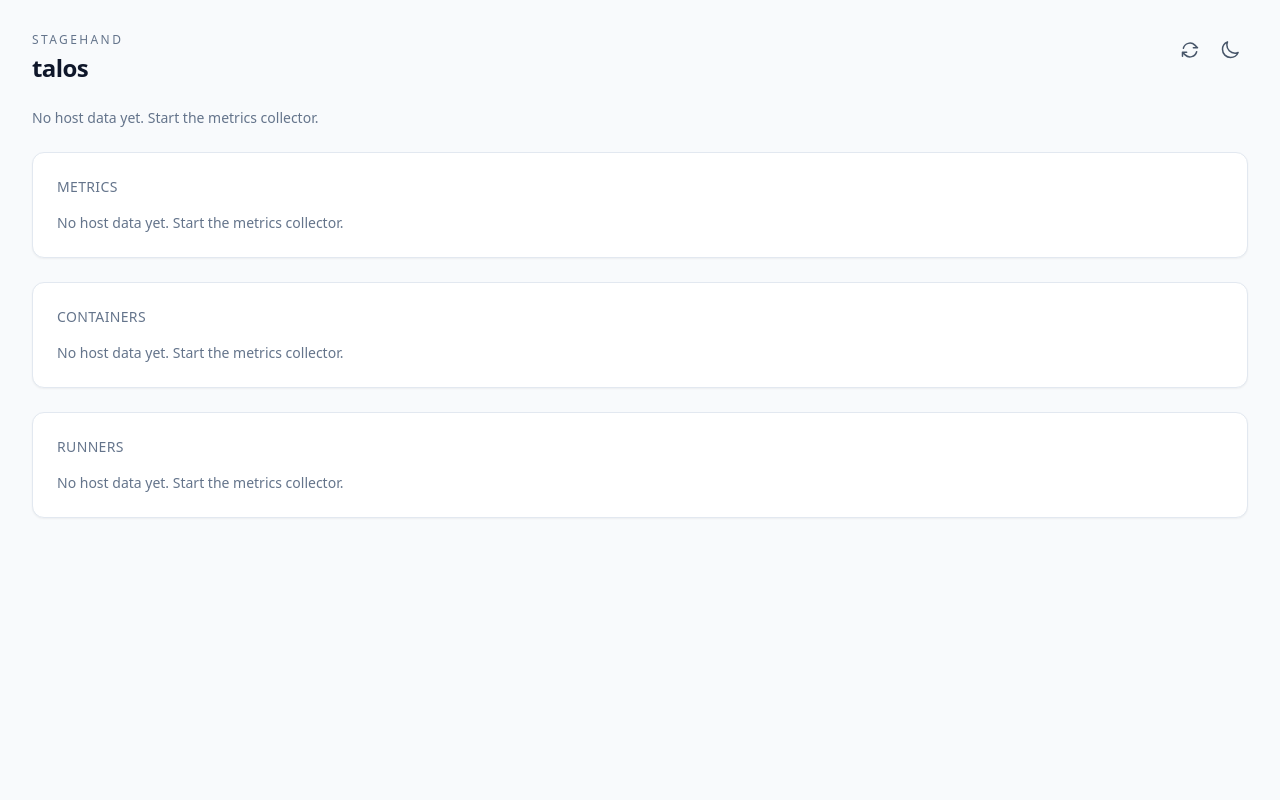
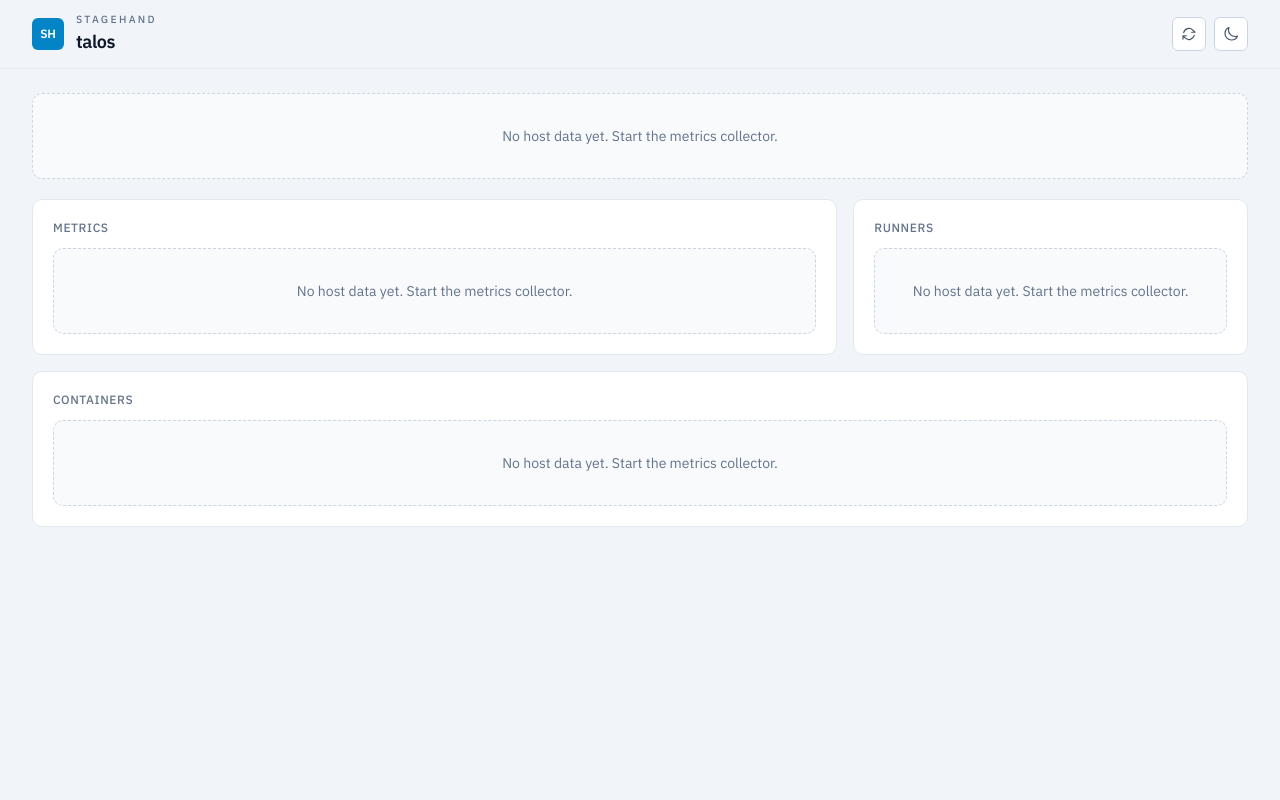
Before and after one commit to travisprol0/stagehand, a Django app: page / in a window 1280 px wide. Run offline with Django 5.2, Linux system fonts and the light colour scheme; data that the repository does not hold is empty; some libraries are stand-ins or nearby versions.

Commit message:
new styling

```diff
--- a/monitor/static/monitor/css/custom.css
+++ b/monitor/static/monitor/css/custom.css
@@ -1,3 +1,108 @@
+@import url("https://fonts.googleapis.com/css2?family=IBM+Plex+Mono:wght@400;500;600&family=IBM+Plex+Sans:wght@400;500;600&display=swap");
+
+:root {
+  --panel-radius: 0.625rem;
+}
+
+body {
+  font-family: "IBM Plex Sans", ui-sans-serif, system-ui, sans-serif;
+}
+
+.font-mono,
+.tabular-nums,
+.container-logs pre {
+  font-family: "IBM Plex Mono", ui-monospace, SFMono-Regular, Menlo, monospace;
+}
+
+.panel {
+  border-radius: var(--panel-radius);
+  border: 1px solid rgb(226 232 240);
+  background: #fff;
+  box-shadow: inset 0 1px 0 rgb(255 255 255 / 0.8);
+}
+
+.dark .panel {
+  border-color: rgb(39 39 42);
+  background: rgb(24 24 27);
+  box-shadow: inset 0 1px 0 rgb(255 255 255 / 0.04);
+}
+
+.panel-muted {
+  border-radius: var(--panel-radius);
+  border: 1px dashed rgb(203 213 225);
+  background: rgb(248 250 252);
+}
+
+.dark .panel-muted {
+  border-color: rgb(63 63 70);
+  background: rgb(24 24 27 / 0.5);
+}
+
 .monitor-table-scroll {
   overflow-x: auto;
 }
+
+.monitor-table-scroll thead th {
+  position: sticky;
+  top: 0;
+  z-index: 1;
+  background: rgb(248 250 252);
+}
+
+.dark .monitor-table-scroll thead th {
+  background: rgb(24 24 27);
+}
+
+.live-pulse {
+  animation: live-pulse 1.8s ease-in-out infinite;
+}
+
+@keyframes live-pulse {
+  0%,
+  100% {
+    opacity: 1;
+    transform: scale(1);
+  }
+  50% {
+    opacity: 0.45;
+    transform: scale(0.85);
+  }
+}
+
+.busy-pulse {
+  animation: busy-pulse 1.4s ease-in-out infinite;
+}
+
+@keyframes busy-pulse {
+  0%,
+  100% {
+    box-shadow: 0 0 0 0 rgb(14 165 233 / 0.45);
+  }
+  50% {
+    box-shadow: 0 0 0 4px rgb(14 165 233 / 0);
+  }
+}
+
+.container-logs h3 {
+  margin: 0 0 0.75rem;
+  font-size: 0.75rem;
+  font-weight: 600;
+  letter-spacing: 0.08em;
+  text-transform: uppercase;
+  color: rgb(148 163 184);
+}
+
+.container-logs pre {
+  margin: 0;
+  white-space: pre-wrap;
+  word-break: break-word;
+  font-size: 0.75rem;
+  line-height: 1.45;
+  color: rgb(226 232 240);
+}
+
+.container-logs .error {
+  margin: 0;
+  font-size: 0.875rem;
+  color: rgb(248 113 113);
+}
--- a/monitor/templates/monitor/base.html
+++ b/monitor/templates/monitor/base.html
@@ -4,11 +4,19 @@
   <head>
     <meta charset="utf-8" />
     <meta name="viewport" content="width=device-width, initial-scale=1" />
-    <title>{% block title %}Talos Monitor{% endblock %}</title>
+    <title>{% block title %}Stagehand{% endblock %}</title>
     <script src="https://cdn.tailwindcss.com"></script>
     <script>
       tailwind.config = {
         darkMode: "class",
+        theme: {
+          extend: {
+            fontFamily: {
+              sans: ["IBM Plex Sans", "ui-sans-serif", "system-ui", "sans-serif"],
+              mono: ["IBM Plex Mono", "ui-monospace", "SFMono-Regular", "Menlo", "monospace"],
+            },
+          },
+        },
       };
     </script>
     <style>[x-cloak] { display: none !important; }</style>
@@ -19,7 +27,7 @@
     {% block extra_head %}{% endblock %}
   </head>
   <body
-    class="min-h-full bg-slate-50 text-slate-900 dark:bg-slate-950 dark:text-slate-100"
+    class="min-h-full bg-slate-100 text-slate-900 antialiased dark:bg-zinc-950 dark:text-zinc-100"
     @open-log-modal.window="openLogModal()"
     @keydown.escape.window="closeLogModal()"
   >
--- a/monitor/templates/monitor/dashboard.html
+++ b/monitor/templates/monitor/dashboard.html
@@ -3,42 +3,47 @@
 {% block title %}{{ host_name }} — Stagehand{% endblock %}
 
 {% block body %}
-<main class="mx-auto max-w-7xl px-4 py-8 sm:px-6 lg:px-8">
-  <header class="mb-6 flex flex-wrap items-start justify-between gap-4">
-    <div>
-      <p class="text-xs font-medium uppercase tracking-[0.2em] text-slate-500 dark:text-slate-400">
-        Stagehand
-      </p>
-      <h1 class="mt-1 text-2xl font-semibold tracking-tight">{{ host_name }}</h1>
+<header class="sticky top-0 z-40 border-b border-slate-200/80 bg-slate-100/90 backdrop-blur dark:border-zinc-800 dark:bg-zinc-950/90">
+  <div class="mx-auto flex max-w-7xl items-center justify-between gap-4 px-4 py-3 sm:px-6 lg:px-8">
+    <div class="flex min-w-0 items-center gap-3">
+      <span class="flex h-8 w-8 shrink-0 items-center justify-center rounded-md bg-sky-600 text-xs font-semibold tracking-tight text-white dark:bg-sky-500">SH</span>
+      <div class="min-w-0">
+        <p class="text-[0.65rem] font-medium uppercase tracking-[0.22em] text-slate-500 dark:text-zinc-400">
+          Stagehand
+        </p>
+        <h1 class="truncate text-lg font-semibold tracking-tight">{{ host_name }}</h1>
+      </div>
     </div>
 
-    <div class="flex items-center gap-1">
+    <div class="flex items-center gap-2">
       <button
         type="button"
-        class="rounded-lg p-2 text-slate-600 hover:bg-slate-100 dark:text-slate-300 dark:hover:bg-slate-800"
+        class="rounded-md border border-slate-300 bg-white p-2 text-slate-600 hover:bg-slate-50 dark:border-zinc-700 dark:bg-zinc-900 dark:text-zinc-300 dark:hover:bg-zinc-800"
         @click="refreshAll()"
         aria-label="Refresh now"
       >
-        <svg xmlns="http://www.w3.org/2000/svg" viewBox="0 0 24 24" fill="none" stroke="currentColor" stroke-width="1.8" class="h-5 w-5" aria-hidden="true">
+        <svg xmlns="http://www.w3.org/2000/svg" viewBox="0 0 24 24" fill="none" stroke="currentColor" stroke-width="1.8" class="h-4 w-4" aria-hidden="true">
           <path stroke-linecap="round" stroke-linejoin="round" d="M16.023 9.348h4.992v-.001M2.985 19.644v-4.992m0 0h4.992m-4.993 0 3.181 3.183a8.25 8.25 0 0 0 13.803-3.7M4.031 9.865a8.25 8.25 0 0 1 13.803-3.7l3.181 3.182" />
         </svg>
       </button>
       <button
         type="button"
-        class="rounded-lg p-2 text-slate-600 hover:bg-slate-100 dark:text-slate-300 dark:hover:bg-slate-800"
+        class="rounded-md border border-slate-300 bg-white p-2 text-slate-600 hover:bg-slate-50 dark:border-zinc-700 dark:bg-zinc-900 dark:text-zinc-300 dark:hover:bg-zinc-800"
         @click="toggleDark()"
         :aria-label="dark ? 'Switch to light mode' : 'Switch to dark mode'"
       >
-        <svg x-show="!dark" xmlns="http://www.w3.org/2000/svg" viewBox="0 0 24 24" fill="none" stroke="currentColor" stroke-width="1.8" class="h-5 w-5" aria-hidden="true">
+        <svg x-show="!dark" xmlns="http://www.w3.org/2000/svg" viewBox="0 0 24 24" fill="none" stroke="currentColor" stroke-width="1.8" class="h-4 w-4" aria-hidden="true">
           <path stroke-linecap="round" stroke-linejoin="round" d="M21.752 15.002A9.72 9.72 0 0 1 18 15.75c-5.385 0-9.75-4.365-9.75-9.75 0-1.33.266-2.597.748-3.752A9.753 9.753 0 0 0 3 11.25C3 16.635 7.365 21 12.75 21a9.753 9.753 0 0 0 9.002-5.998Z" />
         </svg>
-        <svg x-cloak x-show="dark" xmlns="http://www.w3.org/2000/svg" viewBox="0 0 24 24" fill="none" stroke="currentColor" stroke-width="1.8" class="h-5 w-5" aria-hidden="true">
+        <svg x-cloak x-show="dark" xmlns="http://www.w3.org/2000/svg" viewBox="0 0 24 24" fill="none" stroke="currentColor" stroke-width="1.8" class="h-4 w-4" aria-hidden="true">
           <path stroke-linecap="round" stroke-linejoin="round" d="M12 3v2.25m6.364.386-1.591 1.591M21 12h-2.25m-.386 6.364-1.591-1.591M12 18.75V21m-4.773-4.227-1.591 1.591M5.25 12H3m4.227-4.773L5.636 5.636M15.75 12a3.75 3.75 0 1 1-7.5 0 3.75 3.75 0 0 1 7.5 0Z" />
         </svg>
       </button>
     </div>
-  </header>
+  </div>
+</header>
 
+<main class="mx-auto max-w-7xl px-4 py-6 sm:px-6 lg:px-8">
   {% if host %}
     {% include "monitor/fragments/host_summary.html" %}
   {% else %}
@@ -52,13 +57,13 @@
     </div>
   {% endif %}
 
-  <div class="mt-6 grid grid-cols-1 gap-6">
+  <div class="mt-5 grid grid-cols-1 gap-4 xl:grid-cols-3">
     <section
       id="charts-section"
-      class="rounded-xl border border-slate-200 bg-white p-6 shadow-sm dark:border-slate-800 dark:bg-slate-900"
+      class="panel p-5 xl:col-span-2"
       aria-labelledby="charts-heading"
     >
-      <h2 id="charts-heading" class="mb-4 text-sm font-medium uppercase tracking-wide text-slate-500 dark:text-slate-400">Metrics</h2>
+      <h2 id="charts-heading" class="mb-3 text-xs font-medium uppercase tracking-wider text-slate-500 dark:text-zinc-400">Metrics</h2>
       {% if host %}
         {% include "monitor/fragments/host_chart.html" with chart=chart %}
       {% else %}
@@ -74,17 +79,17 @@
     </section>
 
     <section
-      id="containers-section"
-      class="rounded-xl border border-slate-200 bg-white p-6 shadow-sm dark:border-slate-800 dark:bg-slate-900"
-      aria-labelledby="containers-heading"
+      id="runners-section"
+      class="panel p-5"
+      aria-labelledby="runners-heading"
     >
       {% if host %}
-        {% include "monitor/fragments/container_table.html" %}
+        {% include "monitor/fragments/runner_list.html" %}
       {% else %}
-        <h2 id="containers-heading" class="mb-4 text-sm font-medium uppercase tracking-wide text-slate-500 dark:text-slate-400">Containers</h2>
+        <h2 id="runners-heading" class="mb-3 text-xs font-medium uppercase tracking-wider text-slate-500 dark:text-zinc-400">Runners</h2>
         <div
-          id="container-table"
-          hx-get="/fragments/containers/"
+          id="runner-list"
+          hx-get="/fragments/runners/"
           hx-trigger="every {{ poll_seconds }}s"
           hx-swap="outerHTML"
         >
@@ -94,17 +99,17 @@
     </section>
 
     <section
-      id="runners-section"
-      class="rounded-xl border border-slate-200 bg-white p-6 shadow-sm dark:border-slate-800 dark:bg-slate-900"
-      aria-labelledby="runners-heading"
+      id="containers-section"
+      class="panel p-5 xl:col-span-3"
+      aria-labelledby="containers-heading"
     >
       {% if host %}
-        {% include "monitor/fragments/runner_list.html" %}
+        {% include "monitor/fragments/container_table.html" %}
       {% else %}
-        <h2 id="runners-heading" class="mb-4 text-sm font-medium uppercase tracking-wide text-slate-500 dark:text-slate-400">Runners</h2>
+        <h2 id="containers-heading" class="mb-3 text-xs font-medium uppercase tracking-wider text-slate-500 dark:text-zinc-400">Containers</h2>
         <div
-          id="runner-list"
-          hx-get="/fragments/runners/"
+          id="container-table"
+          hx-get="/fragments/containers/"
           hx-trigger="every {{ poll_seconds }}s"
           hx-swap="outerHTML"
         >
@@ -118,24 +123,24 @@
     id="log-modal"
     x-show="logModalOpen"
     x-transition
-    class="fixed inset-0 z-50 flex items-center justify-center bg-slate-900/60 p-4"
+    class="fixed inset-0 z-50 flex items-center justify-center bg-zinc-950/70 p-4"
     style="display: none;"
     role="dialog"
     aria-modal="true"
     aria-labelledby="log-modal-title"
   >
-    <div class="max-h-[80vh] w-full max-w-3xl overflow-hidden rounded-xl bg-white shadow-xl dark:bg-slate-900">
-      <div class="flex items-center justify-between border-b border-slate-200 px-4 py-3 dark:border-slate-700">
-        <h2 id="log-modal-title" class="text-lg font-semibold">Container logs</h2>
+    <div class="max-h-[80vh] w-full max-w-3xl overflow-hidden rounded-lg border border-zinc-700 bg-zinc-900 shadow-xl">
+      <div class="flex items-center justify-between border-b border-zinc-700 px-4 py-3">
+        <h2 id="log-modal-title" class="text-sm font-semibold tracking-tight text-zinc-100">Container logs</h2>
         <button
           type="button"
-          class="rounded-lg px-3 py-1 text-sm hover:bg-slate-100 dark:hover:bg-slate-800"
+          class="rounded-md px-3 py-1 text-sm text-zinc-300 hover:bg-zinc-800"
           @click="closeLogModal()"
         >
           Close
         </button>
       </div>
-      <div id="log-modal-body" class="max-h-[65vh] overflow-auto p-4 text-sm"></div>
+      <div id="log-modal-body" class="max-h-[65vh] overflow-auto bg-zinc-950 p-4 text-sm"></div>
     </div>
   </div>
 </main>
--- a/monitor/templates/monitor/fragments/empty_state.html
+++ b/monitor/templates/monitor/fragments/empty_state.html
@@ -1 +1 @@
-<p class="text-sm text-slate-500 dark:text-slate-400">{{ message }}</p>
+<p class="panel-muted px-4 py-8 text-center text-sm text-slate-500 dark:text-zinc-400">{{ message }}</p>
--- a/monitor/templates/monitor/fragments/progress_bar.html
+++ b/monitor/templates/monitor/fragments/progress_bar.html
@@ -1,16 +1,16 @@
 {% load monitor_extras %}
 <div
-  class="h-1.5 w-full overflow-hidden rounded-full bg-slate-200 dark:bg-slate-800"
+  class="h-2 w-full overflow-hidden rounded-full bg-slate-200 dark:bg-zinc-800"
   role="progressbar"
   aria-valuemin="0"
   aria-valuemax="100"
   aria-valuenow="{{ value|default:0|floatformat:0 }}"
 >
   <div
-    class="h-1.5 rounded-full {{ value|bar_color }}"
+    class="h-2 rounded-full {{ value|bar_color }}"
     style="width: {{ value|default:0 }}%"
   ></div>
 </div>
 {% if label %}
-  <p class="mt-1 text-xs text-slate-500 dark:text-slate-400">{{ label }}</p>
+  <p class="mt-1 text-xs text-slate-500 dark:text-zinc-400">{{ label }}</p>
 {% endif %}
```
Also changed, not shown: monitor/templates/monitor/fragments/container_row.html (+32 -17 lines), monitor/templates/monitor/fragments/container_table.html (+13 -13 lines), monitor/templates/monitor/fragments/host_chart.html (+24 -9 lines), monitor/templates/monitor/fragments/host_summary.html (+46 -28 lines), monitor/templates/monitor/fragments/runner_list.html (+28 -12 lines).
